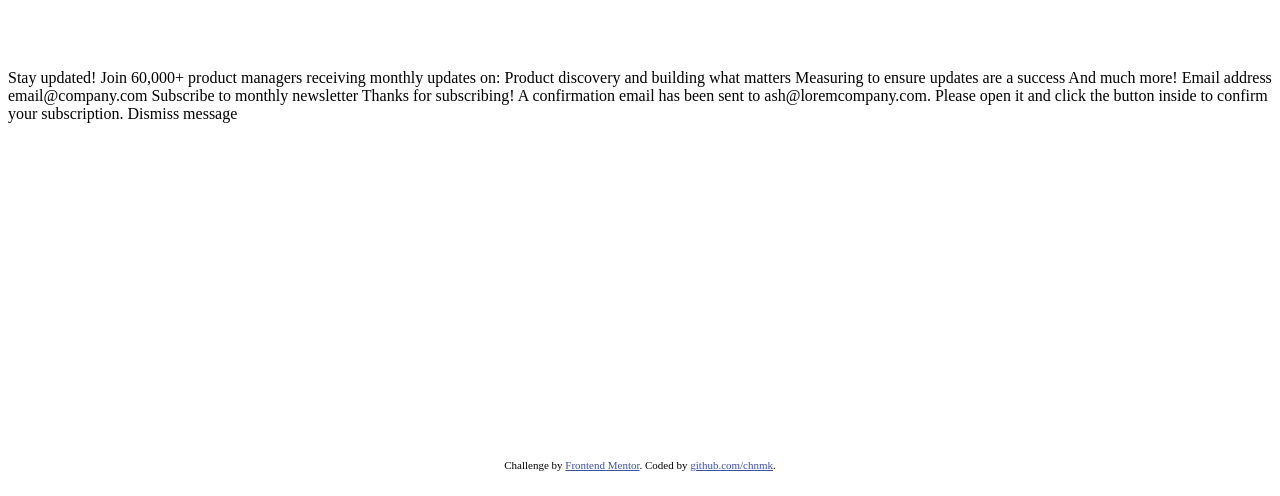
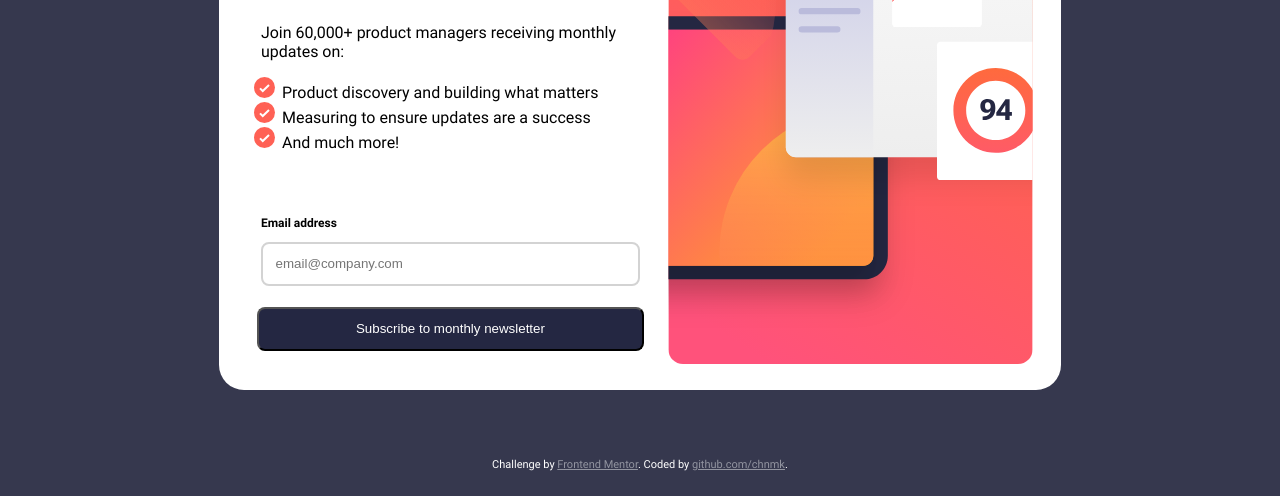
Before and after one commit to chnmk/newsletter-sign-up-form, a website: page app/index.html in a window 1280 px wide. Shown: the part 304-800 px from the top of the page. Drawn offline with Linux system fonts and the light colour scheme; a web font is replaced by a local one.

Commit message:
style: roughly match desktop-design.jpg

```diff
--- a/app/index.html
+++ b/app/index.html
@@ -11,38 +11,59 @@
 
 </head>
 <body>
-
-  <!-- Sign-up form start -->
-
+  <main class="wrapper">
+    <section class="main-page main-page--disabled">
+      <div class="sign-up">
+        <h1 class="sign-up__header">
           Stay updated!
-
+        </h1>
+        <p class="sign-up__text">
           Join 60,000+ product managers receiving monthly updates on:
-
+        </p>
+        <ul class="sign-up__list">
+          <li class="sign-up__point-1">
             Product discovery and building what matters
+          </li>
+          <li class="sign-up__point-2">
             Measuring to ensure updates are a success
+          </li>
+          <li class="sign-up__point-3">
             And much more!
-
+          </li>
+        </ul>
+        <div class="email-input">
+          <p class="email-input__input-label">
             Email address
-  email@company.com
-
+          </p>
+          <input class="email-input__input-field" placeholder="email@company.com">
+          </input>
+        </div>
+        <button class="sign-up__submit-button">
           Subscribe to monthly newsletter
-
-  <!-- Sign-up form end -->
-
-  <!-- Success message start -->
-
+        </button>
+      </div>
+      <div class="image-section">
+        <img class="image-section__img" src="./images/illustration-sign-up-desktop.svg" alt="Sign-up">
+      </div>
+    </section>
+    <section class="pop-up pop-up--disabled">
+      <img class="pop-up__icon-success" src="./images/icon-success.svg" alt="Success">
+      <h1 class="pop-up__header">
         Thanks for subscribing!
-
+      </h1>
+      <p class="pop-up__text">
         A confirmation email has been sent to ash@loremcompany.com.
         Please open it and click the button inside to confirm your subscription.
+      </p>
+      <button class="pop-up__dismiss-button">
+        Dismiss message
+      </button>
+    </section>
 
-  Dismiss message
-
-  <!-- Success message end -->
-
-  <div class="attribution">
+  </main>
+  <footer class="attribution">
     Challenge by <a class="attribution__link" href="https://www.frontendmentor.io?ref=challenge" target="_blank">Frontend Mentor</a>.
     Coded by <a class="attribution__link" href="github.com/chnmk/newsletter-sign-up-form">github.com/chnmk</a>.
-  </div>
+  </footer>
 </body>
 </html>
--- a/app/scss/styles.scss
+++ b/app/scss/styles.scss
@@ -8,16 +8,23 @@
     src: url('../fonts/Roboto-Regular.woff2') format('woff2');
 }
 
+$primary-tomato: hsl(4, 100%, 67%);
+
+$neutral-dark-slate-grey: hsl(234, 29%, 20%);
+$neutral-charcoal-grey: hsl(235, 18%, 26%);
+$neutral-grey: hsl(231, 7%, 60%);
+$neutral-white: hsl(0,0%, 100%);
+
 $attribution-link: hsl(228, 45%, 44%);
 
-.wrapper  {
+.main-page  {
     display: flex;
     flex-direction: row;
     flex-wrap: wrap;
-    box-shadow: 20px 20px 50px $shadow-color;
+    //box-shadow: 20px 20px 50px $shadow-color;
     border-radius: 25px;
     @media only screen and (width < 768px) {
-        flex-direction: column;
+        flex-direction: column-reverse;
     }
 }
 
@@ -27,22 +34,99 @@ html, body {
     flex-direction: column;
     justify-content: center;
     align-items: center;
-    font-family: 'Roboto Bold', serif;
+    font-family: 'Roboto Regular', serif;
+    background-color: $neutral-charcoal-grey;
 }
 
 
 
-
-//My styles here
+.main-page {
+    background-color: $neutral-white;
+}
 
 
+
+.sign-up {
+    width: 50%;
+}
+
+.sign-up__header {
+    padding-top: 20%;
+    text-align: center;
+    font-size: 48px;
+    font-family: 'Roboto Bold', serif;
+}
+
+.sign-up__text {
+    padding-left: 10%;
+}
+
+.sign-up__list {
+    padding-left: 15%;
+    margin-bottom: 15%;
+    list-style-image: url('../images/icon-list.svg');
+}
+
+.email-input__input-label {
+    padding-left: 10%;
+    font-size: 12px;
+    font-family: 'Roboto Bold', serif;
+}
+
+.email-input__input-field {
+    margin-left: 10%;
+    width: 83%;
+    padding: 3%;
+    border-radius: 8px;
+    border-color: lightgray;
+    border-style: solid;
+}
+
+.sign-up__submit-button {
+    margin-top: 5%;
+    margin-left: 9%;
+    width: 92%;
+    border-radius: 8px;
+    padding: 3%;
+    background-color: $neutral-dark-slate-grey;
+    color: $neutral-white;
+}
+
+
+
+.image-section {
+    width: 50%;
+}
+
+.image-section__img {
+    padding-left: 5%;
+    width: 90%;
+    padding-top: 5%;
+    height: 92%;
+}
+
+
+
+/*
+.main-page--disabled {
+    overflow: hidden;
+    position: fixed;
+    visibility: hidden; //change later
+}
+*/
+.pop-up--disabled {
+    overflow: hidden;
+    position: fixed;
+    visibility: hidden; //change later
+}
 
 .attribution {
     position: absolute;
     bottom: 25px;
     font-size: 11px;
+    color: $neutral-white;
     text-align: center;
 }
 .attribution__link {
-    color: $attribution-link;
+    color: $neutral-grey;
 }
```
Also changed, not shown: app/css/style.min.css, app/fonts/Roboto-Bold.woff2 (added), app/fonts/Roboto-Regular.woff2 (added). Lines whose indentation alone changed are shown as unchanged.
